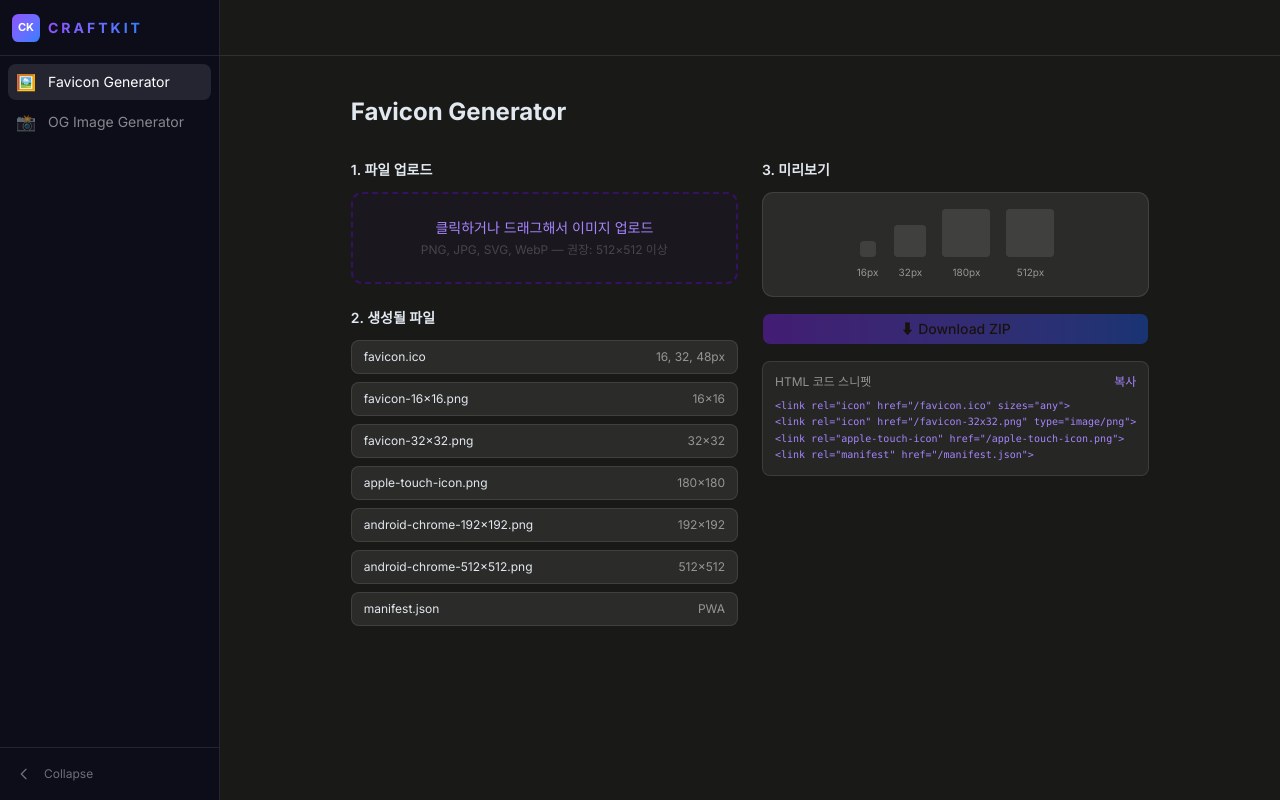
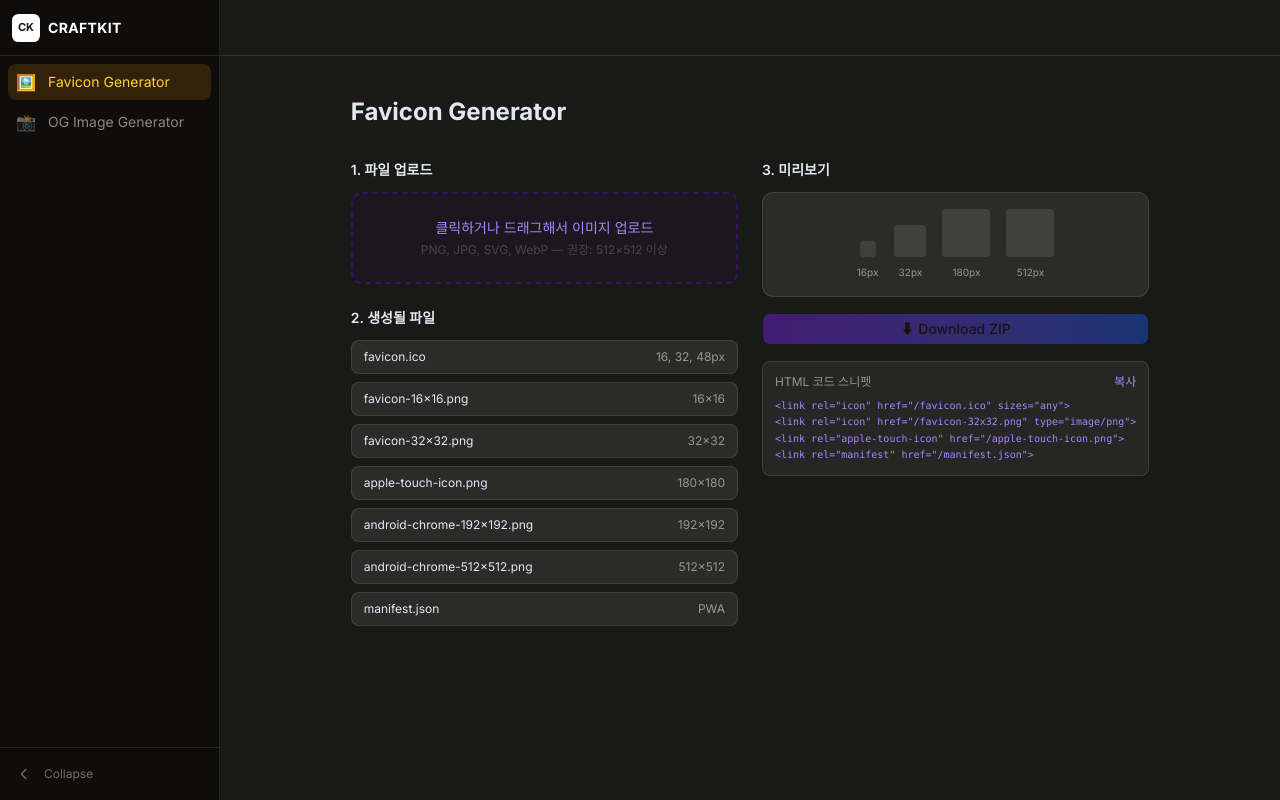
Before and after one commit to wjdxodbs/craftkit, a Next.js app: page /tools/favicon in a window 1280 px wide. Built offline with nearby package versions, Linux system fonts and the light colour scheme.

Commit message:
style: 사이드바 로고 및 active 링크 amber/warm dark로 변경

```diff
--- a/src/widgets/sidebar/ui/Sidebar.tsx
+++ b/src/widgets/sidebar/ui/Sidebar.tsx
@@ -19,12 +19,12 @@ export function Sidebar() {
       animate={{ width: isExpanded ? EXPANDED_WIDTH : COLLAPSED_WIDTH }}
       transition={{ type: 'spring', stiffness: 300, damping: 30 }}
       style={{ overflow: 'hidden' }}
-      className="relative flex shrink-0 flex-col border-r border-white/10 bg-[#0d0d1a]"
+      className="relative flex shrink-0 flex-col border-r border-white/10 bg-[#0e0d0b]"
     >
       {/* Logo */}
       <div className="flex h-14 items-center border-b border-white/10 px-3">
         <Link href="/" className="flex items-center gap-2 overflow-hidden">
-          <span className="flex size-7 shrink-0 items-center justify-center rounded-md bg-gradient-to-br from-violet-500 to-blue-500 text-[11px] font-bold text-white">
+          <span className="flex size-7 shrink-0 items-center justify-center rounded-md bg-white text-[11px] font-bold text-stone-900">
             CK
           </span>
           <AnimatePresence initial={false}>
@@ -35,7 +35,7 @@ export function Sidebar() {
                 animate={{ opacity: 1, width: 'auto' }}
                 exit={{ opacity: 0, width: 0 }}
                 transition={{ duration: 0.15 }}
-                className="whitespace-nowrap bg-gradient-to-r from-violet-500 to-blue-500 bg-clip-text text-sm font-bold tracking-[3px] text-transparent"
+                className="whitespace-nowrap text-sm font-bold tracking-wide text-white"
               >
                 CRAFTKIT
               </motion.span>
@@ -57,7 +57,7 @@ export function Sidebar() {
                 className={cn(
                   'flex h-9 items-center gap-3 rounded-lg px-2 text-sm transition-colors',
                   isActive
-                    ? 'bg-white/10 text-white'
+                    ? 'bg-amber-500/15 text-amber-300'
                     : 'text-white/50 hover:bg-white/5 hover:text-white/70'
                 )}
               >
```
